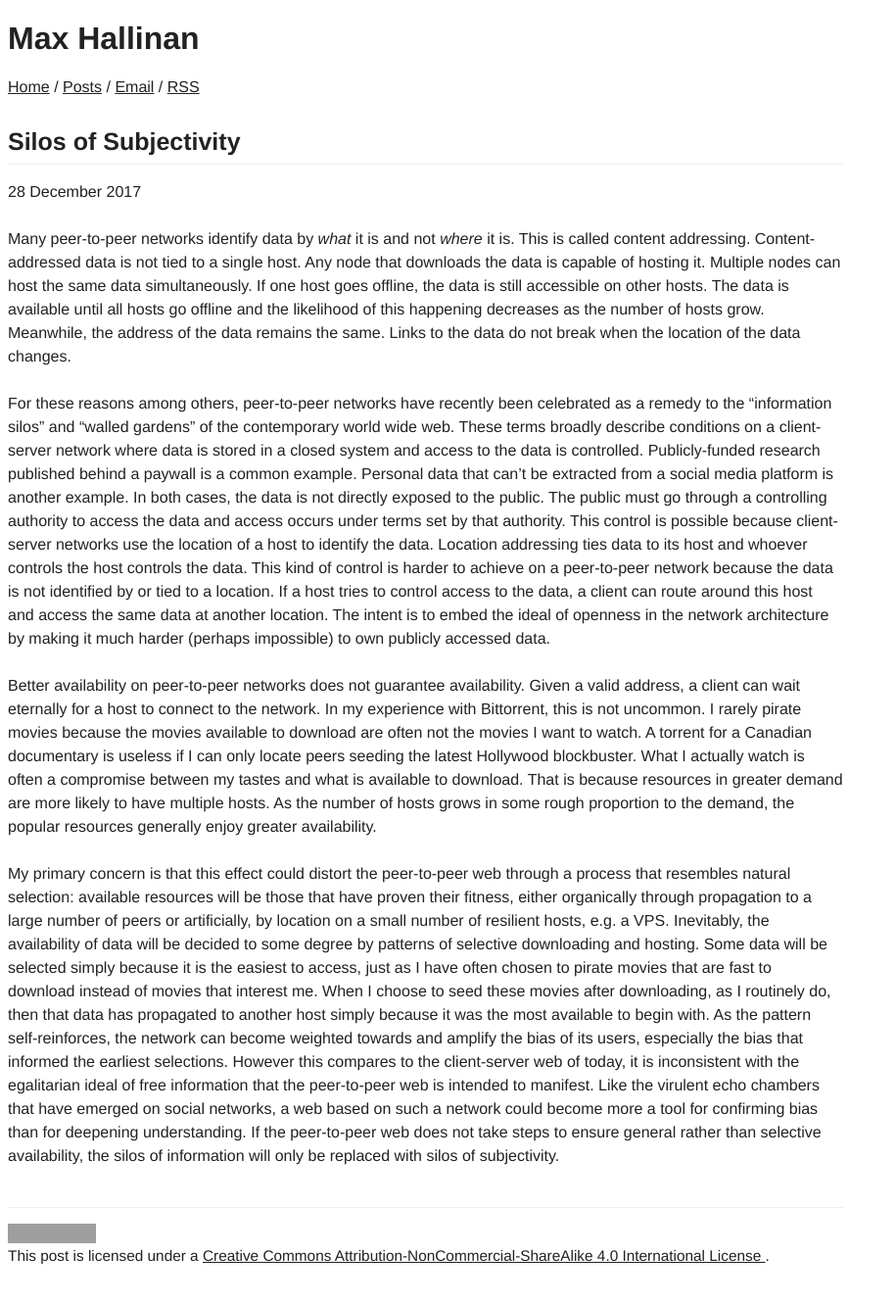
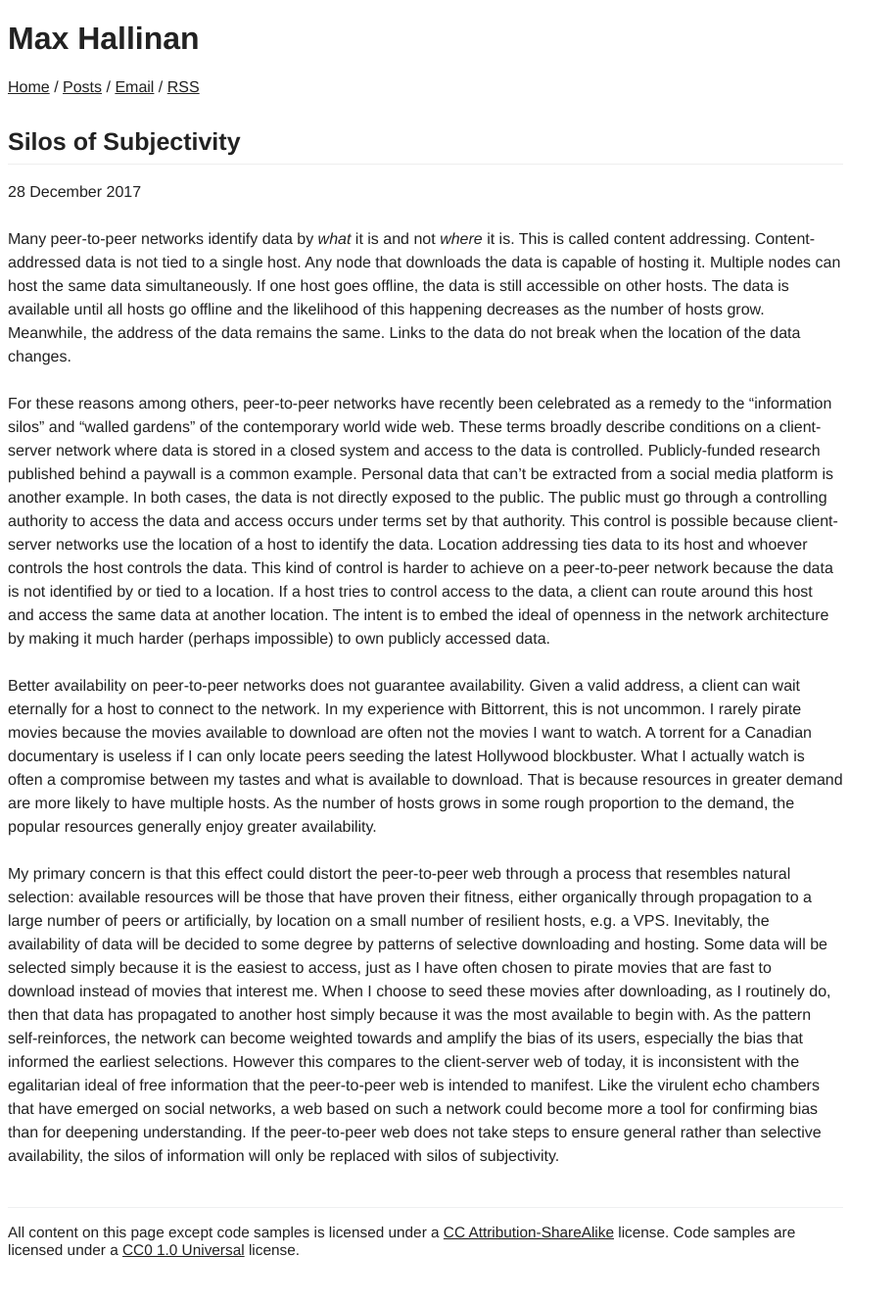
Before and after one commit to fromothers/www.maxhallinan.com, a Jekyll site: the page built from posts/_posts/2017-12-28-silos-of-subjectivity.md, in a window 1280 px wide. Shown: the whole page at 98% size, without its empty margins (0-915 px from the left). Built offline with Jekyll 4.4.1, drawn with Linux system fonts in a browser that asks for light colours; grey boxes are pictures that could not be loaded.

Commit message:
Update license

```diff
--- a/_layouts/post.html
+++ b/_layouts/post.html
@@ -20,22 +20,19 @@ layout: base
   {{content}}
   </div>
   <footer class="post-footer">
-    <a
-      class="license-icon"
-      rel="license"
-      href="http://creativecommons.org/licenses/by-nc-sa/4.0/">
-      <img
-        alt="Creative Commons License"
-        style="border-width:0"
-        src="https://i.creativecommons.org/l/by-nc-sa/4.0/88x31.png" />
-    </a>
-    <br />
-    This post is licensed under a
+    All content on this page except code samples is licensed under a
     <a
       rel="license"
-      href="http://creativecommons.org/licenses/by-nc-sa/4.0/">
-      Creative Commons Attribution-NonCommercial-ShareAlike 4.0 International
-      License
-    </a>.
+      href="https://creativecommons.org/licenses/by-sa/4.0/">
+      CC Attribution-ShareAlike<!--
+ --></a>
+    license.
+    Code samples are licensed under a
+    <a
+      rel="license"
+      href="https://creativecommons.org/publicdomain/zero/1.0/">
+      CC0 1.0 Universal<!--
+ --></a>
+    license.
   </footer>
 </article>
```
